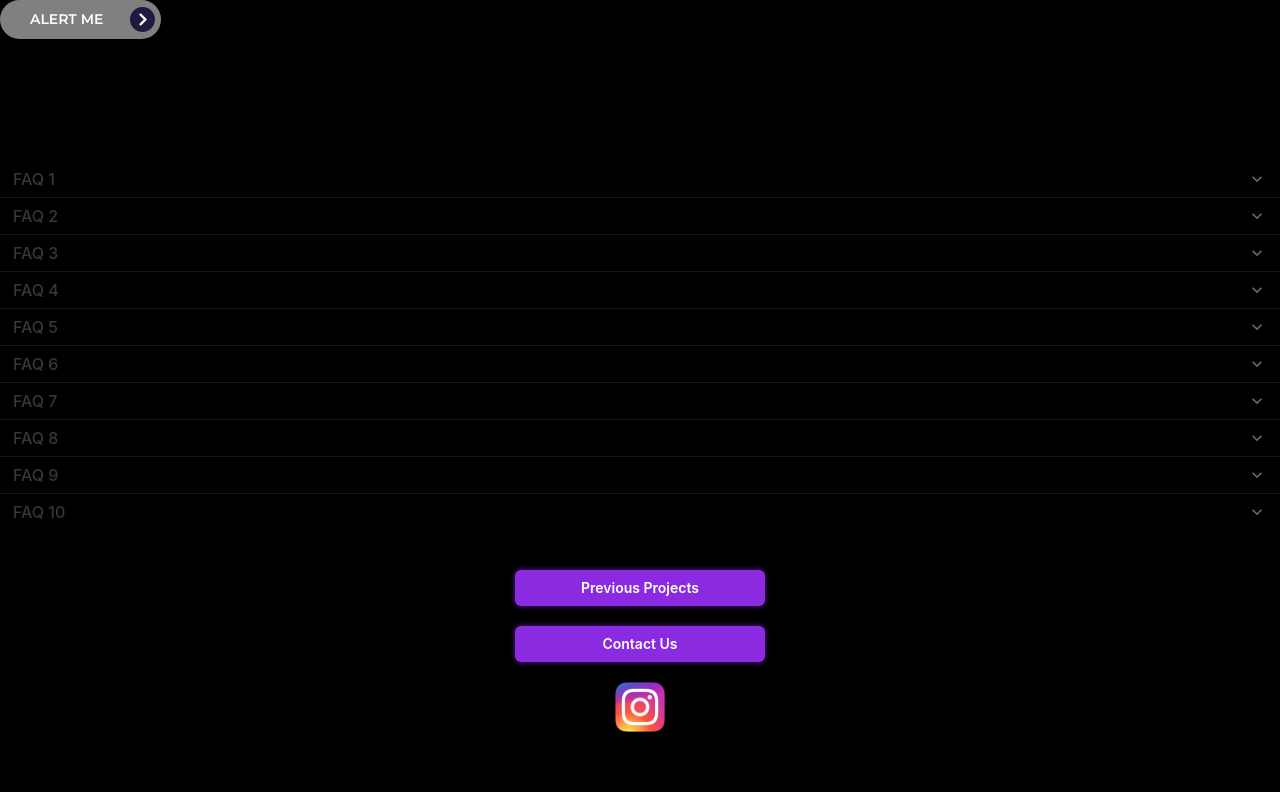
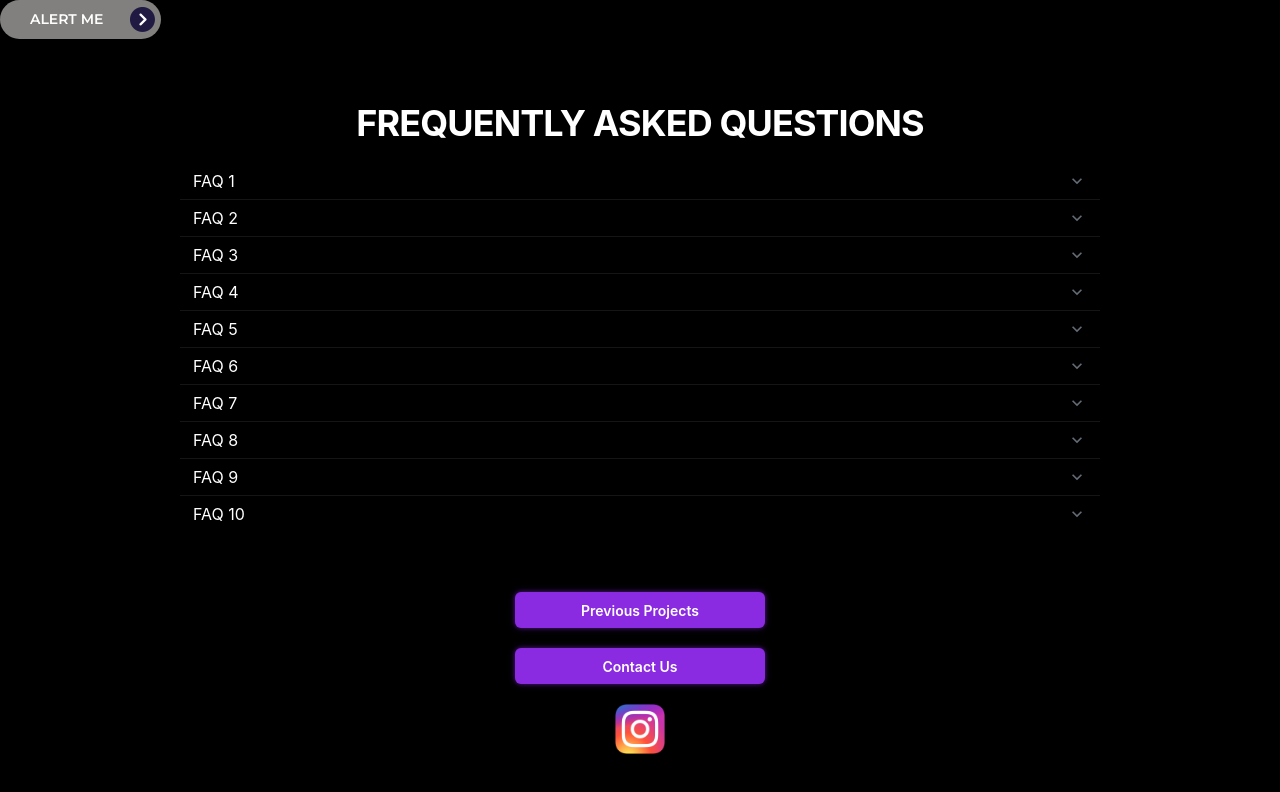
Before and after one commit to mvhacks/website-9.0, a React (Create React App) app: page / in a window 1280 px wide. Shown: the top 792 px of the page. Built offline with nearby package versions, Linux system fonts and the light colour scheme.

Commit message:
Fix margins and coloring and add header

```diff
--- a/src/components/Faqs.tsx
+++ b/src/components/Faqs.tsx
@@ -3,89 +3,186 @@ import Accordion from '@mui/joy/Accordion';
 import AccordionDetails from '@mui/joy/AccordionDetails';
 import AccordionGroup from '@mui/joy/AccordionGroup';
 import AccordionSummary from '@mui/joy/AccordionSummary';
+import Typography from '@mui/joy/Typography';
 
 export default function Faqs() {
     return (
-        <div>
-            <h1>Frequently Asked Questions</h1>
-            <AccordionGroup>
+        <div style={{ padding: '20px'}}>
+            <Typography level="h1" sx={{ color: '#ffffff', marginBottom: 2, textAlign: "center" }}>
+                FREQUENTLY ASKED QUESTIONS
+            </Typography>
+            <AccordionGroup
+                sx={{
+                    backgroundColor: 'transparent',
+                    color: 'white !important',
+                    marginLeft: 20,
+                    marginRight: 20,
+                    '& .MuiAccordion-root': {
+                        backgroundColor: 'transparent',
+                    },
+                    '& button:hover': {
+                        backgroundColor: '#221a46 !important',
+                    },
+                }}
+            >
                 <Accordion>
-                    <AccordionSummary>
+                    <AccordionSummary
+                        sx={{
+                            backgroundColor: 'transparent',
+                            color: 'white !important',
+                            '& .MuiAccordion-root': {
+                                backgroundColor: 'transparent',
+                            },
+                            '& button:hover': {
+                                backgroundColor: '#221a46 !important',
+                            },
+                        }}
+                    >
+                        <Typography
+                            textColor = "common.white"
+                            sx={{
+                                fontWeight: "normal"
+                            }}
+                        >
                             FAQ 1
+                        </Typography>
                     </AccordionSummary>
-                    <AccordionDetails>
+                    <AccordionDetails sx={{ color: '#c6add4' }}>
                         Answer 1
                     </AccordionDetails>
                 </Accordion>
                 <Accordion>
                     <AccordionSummary>
+                        <Typography
+                            textColor = "common.white"
+                            sx={{
+                                fontWeight: "normal"
+                            }}
+                        >
                             FAQ 2
+                        </Typography>
                     </AccordionSummary>
-                    <AccordionDetails>
+                    <AccordionDetails sx={{ color: '#c6add4' }}>
                         Answer 2
                     </AccordionDetails>
                 </Accordion>
                 <Accordion>
                     <AccordionSummary>
+                        <Typography
+                            textColor = "common.white"
+                            sx={{
+                                fontWeight: "normal"
+                            }}
+                        >
                             FAQ 3
+                        </Typography>
                     </AccordionSummary>
-                    <AccordionDetails>
+                    <AccordionDetails sx={{ color: '#c6add4' }}>
                         Answer 3
                     </AccordionDetails>
                 </Accordion>
                 <Accordion>
                     <AccordionSummary>
+                        <Typography
+                            textColor = "common.white"
+                            sx={{
+                                fontWeight: "normal"
+                            }}
+                        >
                             FAQ 4
+                        </Typography>
                     </AccordionSummary>
-                    <AccordionDetails>
+                    <AccordionDetails sx={{ color: '#c6add4' }}>
                         Answer 4
                     </AccordionDetails>
                 </Accordion>
                 <Accordion>
                     <AccordionSummary>
+                        <Typography
+                            textColor = "common.white"
+                            sx={{
+                                fontWeight: "normal"
+                            }}
+                        >
                             FAQ 5
+                        </Typography>
                     </AccordionSummary>
-                    <AccordionDetails>
+                    <AccordionDetails sx={{ color: '#c6add4' }}>
                         Answer 5
                     </AccordionDetails>
                 </Accordion>
                 <Accordion>
                     <AccordionSummary>
+                        <Typography
+                            textColor = "common.white"
+                            sx={{
+                                fontWeight: "normal"
+                            }}
+                        >
                             FAQ 6
+                        </Typography>
                     </AccordionSummary>
-                    <AccordionDetails>
+                    <AccordionDetails sx={{ color: '#c6add4' }}>
                         Answer 6
                     </AccordionDetails>
                 </Accordion>
                 <Accordion>
                     <AccordionSummary>
+                        <Typography
+                            textColor = "common.white"
+                            sx={{
+                                fontWeight: "normal"
+                            }}
+                        >
                             FAQ 7
+                        </Typography>
                     </AccordionSummary>
-                    <AccordionDetails>
+                    <AccordionDetails sx={{ color: '#c6add4' }}>
                         Answer 7
                     </AccordionDetails>
                 </Accordion>
                 <Accordion>
                     <AccordionSummary>
+                        <Typography
+                            textColor = "common.white"
+                            sx={{
+                                fontWeight: "normal"
+                            }}
+                        >
                             FAQ 8
+                        </Typography>
                     </AccordionSummary>
-                    <AccordionDetails>
+                    <AccordionDetails sx={{ color: '#c6add4' }}>
                         Answer 8
                     </AccordionDetails>
                 </Accordion>
                 <Accordion>
                     <AccordionSummary>
+                        <Typography
+                            textColor = "common.white"
+                            sx={{
+                                fontWeight: "normal"
+                            }}
+                        >
                             FAQ 9
+                        </Typography>
                     </AccordionSummary>
-                    <AccordionDetails>
+                    <AccordionDetails sx={{ color: '#c6add4' }}>
                         Answer 9
                     </AccordionDetails>
                 </Accordion>
                 <Accordion>
                     <AccordionSummary>
+                        <Typography
+                            textColor = "common.white"
+                            sx={{
+                                fontWeight: "normal"
+                            }}
+                        >
                             FAQ 10
+                        </Typography>
                     </AccordionSummary>
-                    <AccordionDetails>
+                    <AccordionDetails sx={{ color: '#c6add4' }}>
                         Answer 10
                     </AccordionDetails>
                 </Accordion>
```
Also changed, not shown: 1 other file (tests, documents, lock files or other folders). Lines whose indentation alone changed are shown as unchanged.
